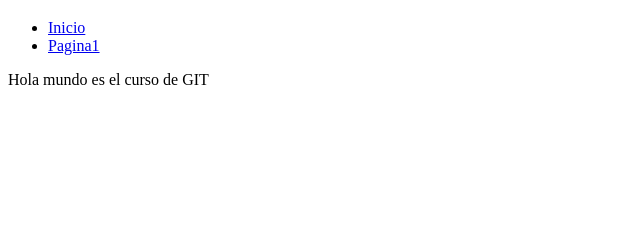
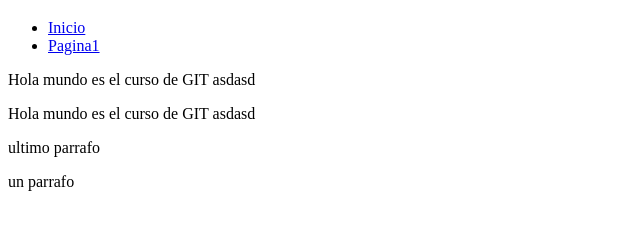
Before and after one commit to TOMySh4/testeando, a plain HTML site: page index.html in a window 1280 px wide. Shown: the part 61-290 px from the top of the page, without its empty margins (0-640 px from the left). Drawn offline with Linux system fonts and the light colour scheme.

Commit message:
cambios en los archivos principales

```diff
--- a/index.html
+++ b/index.html
@@ -14,7 +14,10 @@
         <li><a href="index.html">Inicio</a></li>
         <li><a href="pagina.html sad asdas">Pagina1</a></li>
     </ul>
-    <p>Hola mundo es el curso de GIT</p>
+    <p>Hola mundo es el curso de GIT asdasd</p>
+    <p>Hola mundo es el curso de GIT asdasd</p>
+    <p>ultimo parrafo</p>
+    <p>un parrafo</p>
 </body>
 
 </html>
```
Also changed, not shown: contacto.html (+1 -0 lines), pagina.html (+1 -0 lines).
